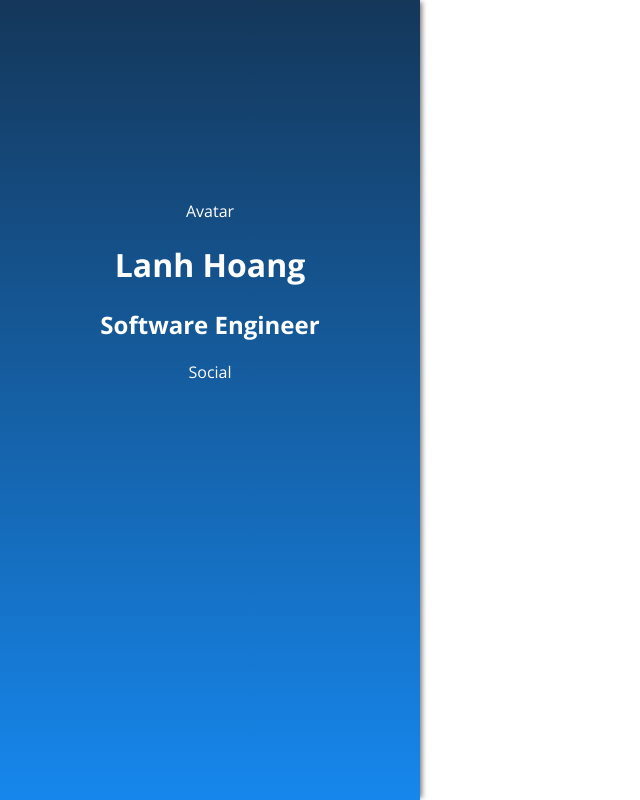
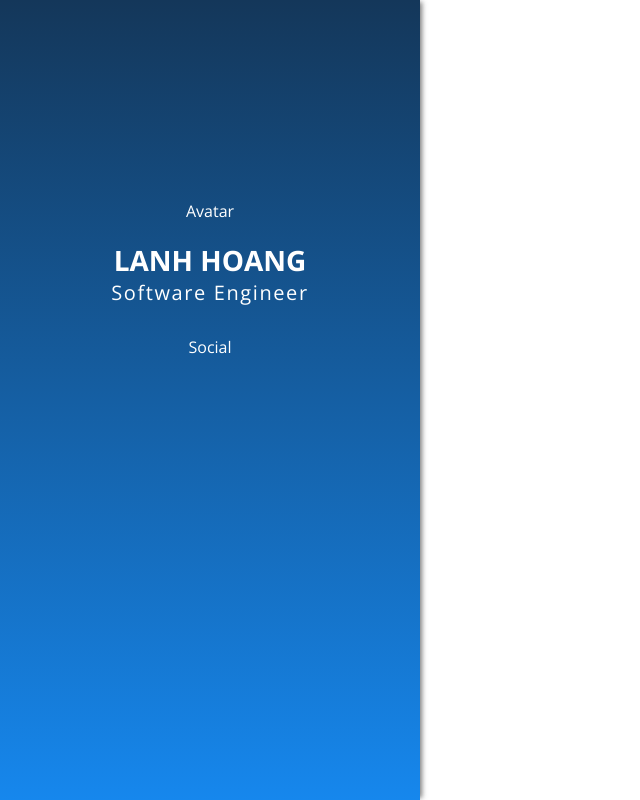
Before and after one commit to lanhhoang/react-resume, a React app: page / in a window 1280 px wide. Shown: the whole page, without its empty margins (0-640 px from the left). Built offline with nearby package versions, Linux system fonts and the light colour scheme.

Commit message:
Add CSS for Title

```diff
--- a/public/index.html
+++ b/public/index.html
@@ -20,7 +20,7 @@
       work correctly both with client-side routing and a non-root public URL.
       Learn how to configure a non-root public URL by running `npm run build`.
     -->
-  <link href="https://fonts.googleapis.com/css?family=Open+Sans:400,700" rel="stylesheet">
+  <link href="https://fonts.googleapis.com/css?family=Open+Sans:300,400,700" rel="stylesheet">
   <title>React Resume</title>
 </head>
 
--- a/src/components/Profile/Profile.css
+++ b/src/components/Profile/Profile.css
@@ -6,3 +6,17 @@
   display: block;
   margin: 0 auto;
 }
+
+.Title h1 {
+  font-weight: 700;
+  margin-bottom: 0px;
+  text-transform: uppercase;
+  font-size: 28px;
+}
+
+.Title h2 {
+  font-size: 20px;
+  margin: 0px 0px 30px 0px;
+  font-weight: 300;
+  letter-spacing: 1.6px;
+}
--- a/src/components/Profile/Profile.jsx
+++ b/src/components/Profile/Profile.jsx
@@ -5,7 +5,7 @@ const Profile = ({ name, profession }) => {
   return (
     <div className={styles.Profile}>
       <div>Avatar</div>
-      <div className={styles.title}>
+      <div className={styles.Title}>
         <h1>{name}</h1>
         <h2>{profession}</h2>
       </div>
```
